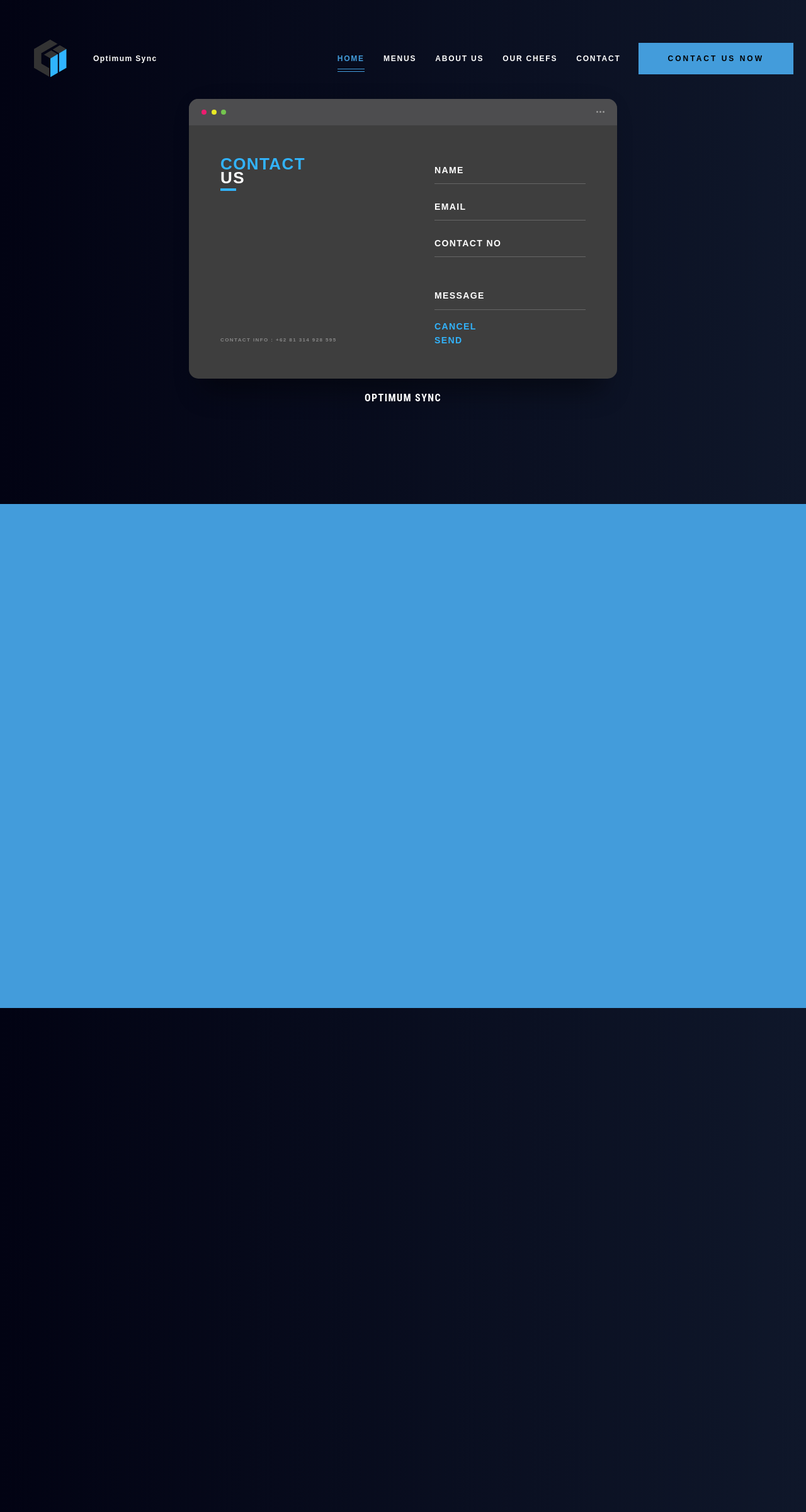
After one commit to shamanthkumar2003/optimum_sync, a PHP site: page /contact.php in a window 1280 px wide. The commit adds this page. Shown: the whole page at 63% size. Run offline with PHP 8.4, Linux system fonts and the light colour scheme; some web fonts are replaced.

Commit message:
contact form frontend

```diff
--- /dev/null
+++ b/contact.php
@@ -0,0 +1,78 @@
+<?php
+// contact.php
+?>
+<?php include 'includes/header.php'; ?>
+
+<!DOCTYPE html>
+<html lang="en">
+<head>
+    <meta charset="UTF-8">
+    <meta name="viewport" content="width=device-width, initial-scale=1.0">
+    <title>Contact Us</title>
+    <link rel="stylesheet" href="../styles/contact.css">
+
+</head>
+<body>
+    <div class="background">
+        <div class="container">
+            <div class="screen">
+                <div class="screen-header">
+                    <div class="screen-header-left">
+                        <div class="screen-header-button close"></div>
+                        <div class="screen-header-button maximize"></div>
+                        <div class="screen-header-button minimize"></div>
+                    </div>
+                    <div class="screen-header-right">
+                        <div class="screen-header-ellipsis"></div>
+                        <div class="screen-header-ellipsis"></div>
+                        <div class="screen-header-ellipsis"></div>
+                    </div>
+                </div>
+                <div class="screen-body">
+                    <div class="screen-body-item left">
+                        <div class="app-title">
+                           <div class="contact-color"> <span>CONTACT</span></div>
+                          <div class="us-color"> <span>US</span></div>
+                        </div>
+                        <div class="app-contact">CONTACT INFO : +62 81 314 928 595</div>
+                    </div>
+                    <div class="screen-body-item">
+                        <div class="app-form">
+                            <div class="app-form-group">
+                                <input class="app-form-control" placeholder="Name">
+                            </div>
+                            <div class="app-form-group">
+                                <input class="app-form-control" placeholder="EMail">
+                            </div>
+                            <div class="app-form-group">
+                                <input class="app-form-control" placeholder="CONTACT NO">
+                            </div>
+                            <div class="app-form-group message">
+                                <input class="app-form-control" placeholder="MESSAGE">
+                            </div>
+                            <div class="app-form-group buttons">
+                                <button class="app-form-button">CANCEL</button>
+                                <button class="app-form-button">SEND</button>
+                            </div>
+                        </div>
+                    </div>
+                </div>
+            </div>
+            <div class="credits">
+
+                <a class="credits-link" href="" target="_blank">
+                    <!-- <svg class="dribbble" viewBox="0 0 200 200">
+                        <g stroke="#ffffff" fill="none">
+                            <circle cx="100" cy="100" r="90" stroke-width="20"></circle>
+                            <path d="M62.737004,13.7923523 C105.08055,51.0454853 135.018754,126.906957 141.768278,182.963345" stroke-width="20"></path>
+                            <path d="M10.3787186,87.7261455 C41.7092324,90.9577894 125.850356,86.5317271 163.474536,38.7920951" stroke-width="20"></path>
+                            <path d="M41.3611549,163.928627 C62.9207607,117.659048 137.020642,86.7137169 189.041451,107.858103" stroke-width="20"></path>
+                        </g>
+                    </svg> -->
+                    OPTIMUM SYNC
+                </a>
+            </div>
+        </div>
+    </div>
+</body>
+</html>
--- a/includes/header.php
+++ b/includes/header.php
@@ -119,9 +119,9 @@ $current_page = basename($_SERVER['PHP_SELF']);
       </nav>
 
       <a href="#" class="btn btn-secondary">
-        <span class="text text-1">Find A Table</span>
+        <span class="text text-1">Contact Us Now</span>
 
-        <span class="text text-2" aria-hidden="true">Find A Table</span>
+        <span class="text text-2" aria-hidden="true">Contact Us Now</span>
       </a>
 
       <button class="nav-open-btn" aria-label="open menu" data-nav-toggler>
--- /dev/null
+++ b/styles/contact.css
@@ -0,0 +1,240 @@
+*, *:before, *:after {
+    box-sizing: border-box;
+    -webkit-font-smoothing: antialiased;
+    -moz-osx-font-smoothing: grayscale;
+  }
+
+  body {
+    background: linear-gradient(to right, #020313 0%, #0F172A 100%);
+    font-size: 12px;
+  }
+
+  body, button, input {
+    font-family: 'Montserrat', sans-serif;
+    font-weight: 700;
+    letter-spacing: 1.4px;
+  }
+
+  .background {
+    display: flex;
+    min-height: 100vh;
+  }
+
+  .container {
+    flex: 0 1 700px;
+    margin: auto;
+    padding: 10px;
+  }
+
+  .screen {
+    position: relative;
+    background: #3e3e3e;
+    border-radius: 15px;
+  }
+
+  .screen:after {
+    content: '';
+    display: block;
+    position: absolute;
+    top: 0;
+    left: 20px;
+    right: 20px;
+    bottom: 0;
+    border-radius: 15px;
+    box-shadow: 0 20px 40px rgba(0, 0, 0, .4);
+    z-index: -1;
+  }
+
+  .screen-header {
+    display: flex;
+    align-items: center;
+    padding: 10px 20px;
+    background: #4d4d4f;
+    border-top-left-radius: 15px;
+    border-top-right-radius: 15px;
+  }
+
+  .screen-header-left {
+    margin-right: auto;
+  }
+
+  .screen-header-button {
+    display: inline-block;
+    width: 8px;
+    height: 8px;
+    margin-right: 3px;
+    border-radius: 8px;
+    background: white;
+  }
+
+  .screen-header-button.close {
+    background: #ed1c6f;
+  }
+
+  .screen-header-button.maximize {
+    background: #e8e925;
+  }
+
+  .screen-header-button.minimize {
+    background: #74c54f;
+  }
+
+  .screen-header-right {
+    display: flex;
+  }
+
+  .screen-header-ellipsis {
+    width: 3px;
+    height: 3px;
+    margin-left: 2px;
+    border-radius: 8px;
+    background: #999;
+  }
+
+  .screen-body {
+    display: flex;
+  }
+
+  .screen-body-item {
+    flex: 1;
+    padding: 50px;
+  }
+
+  .screen-body-item.left {
+    display: flex;
+    flex-direction: column;
+  }
+
+  .app-title {
+    display: flex;
+    flex-direction: column;
+    position: relative;
+    font-size: 26px;
+  }
+  .contact-color{
+    color:#32b3fc;
+  }
+  .us-color{
+    color:#fff;
+  }
+
+  .app-title:after {
+    content: '';
+    display: block;
+    position: absolute;
+    left: 0;
+    bottom: -10px;
+    width: 25px;
+    height: 4px;
+    background: #32b3fc;
+  }
+
+  .app-contact {
+    margin-top: auto;
+    font-size: 8px;
+    color: #888;
+  }
+
+  .app-form-group {
+    margin-bottom: 15px;
+  }
+
+  .app-form-group.message {
+    margin-top: 40px;
+  }
+
+  .app-form-group.buttons {
+    margin-bottom: 0;
+    text-align: right;
+  }
+
+  .app-form-control {
+    width: 100%;
+    padding: 10px 0;
+    background: none;
+    border: none;
+    border-bottom: 1px solid #666;
+    color: #ddd;
+    font-size: 14px;
+    text-transform: uppercase;
+    outline: none;
+    transition: border-color .2s;
+  }
+
+  .app-form-control::placeholder {
+    color: #fff;
+  }
+
+  .app-form-control:focus {
+    border-bottom-color: #ddd;
+  }
+
+  .app-form-button {
+    background: none;
+    border: none;
+    color: #32b3fc;
+    font-size: 14px;
+    cursor: pointer;
+    outline: none;
+  }
+
+  .app-form-button:hover {
+    color: #b9134f;
+  }
+
+  .credits {
+    display: flex;
+    justify-content: center;
+    align-items: center;
+    margin-top: 20px;
+    color: #ffa4bd;
+    font-family: 'Roboto Condensed', sans-serif;
+    font-size: 16px;
+    font-weight: normal;
+  }
+
+  .credits-link {
+    display: flex;
+    align-items: center;
+    color: #fff;
+    font-weight: bold;
+    text-decoration: none;
+  }
+
+  .dribbble {
+    width: 20px;
+    height: 20px;
+    margin: 0 5px;
+  }
+
+  @media screen and (max-width: 520px) {
+    .screen-body {
+      flex-direction: column;
+    }
+
+    .screen-body-item.left {
+      margin-bottom: 30px;
+    }
+
+    .app-title {
+      flex-direction: row;
+    }
+
+    .app-title span {
+      margin-right: 12px;
+    }
+
+    .app-title:after {
+      display: none;
+    }
+  }
+
+  @media screen and (max-width: 600px) {
+    .screen-body {
+      padding: 40px;
+    }
+
+    .screen-body-item {
+      padding: 0;
+    }
+  }
```
Also changed, not shown: pages/services.php (line endings or trailing spaces).
